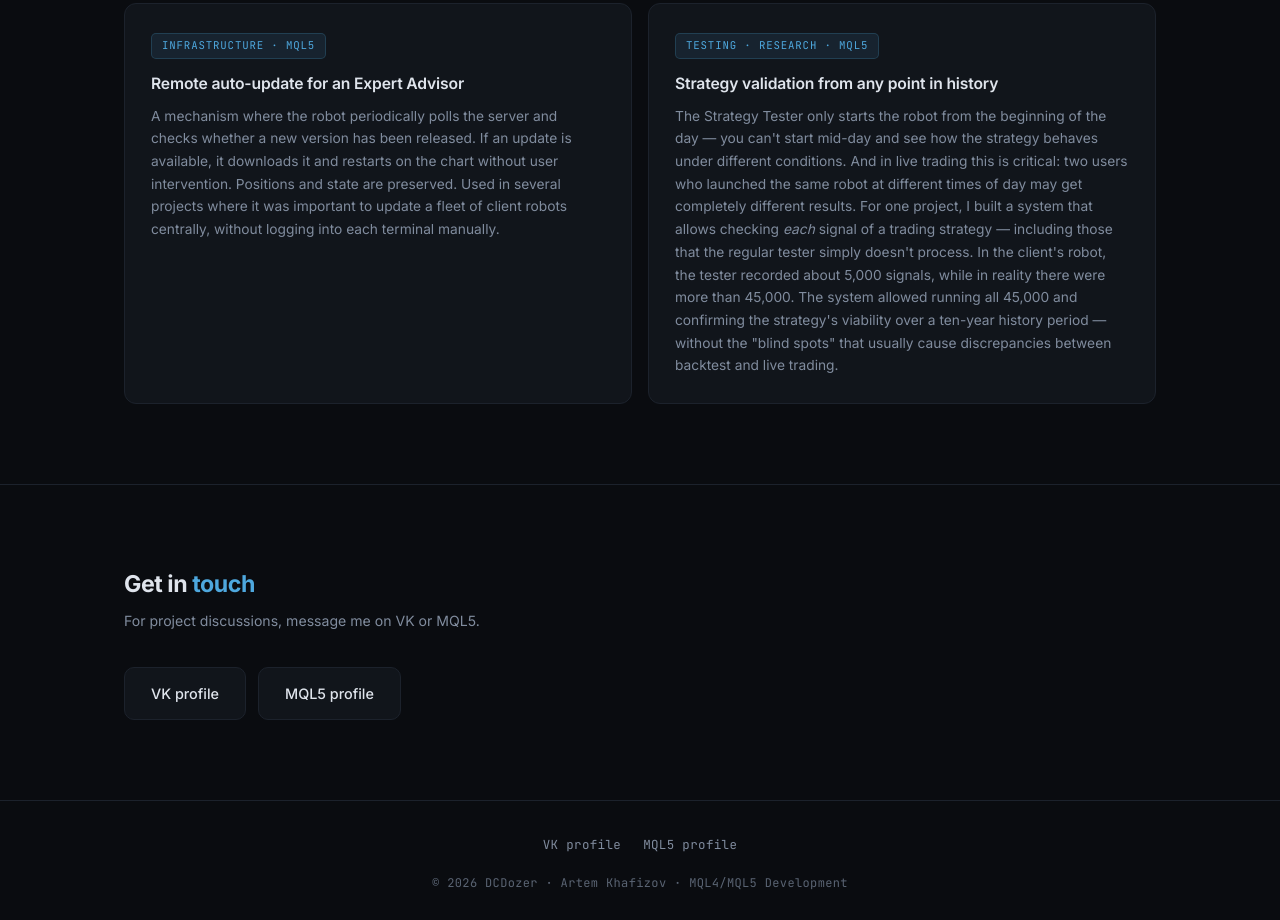
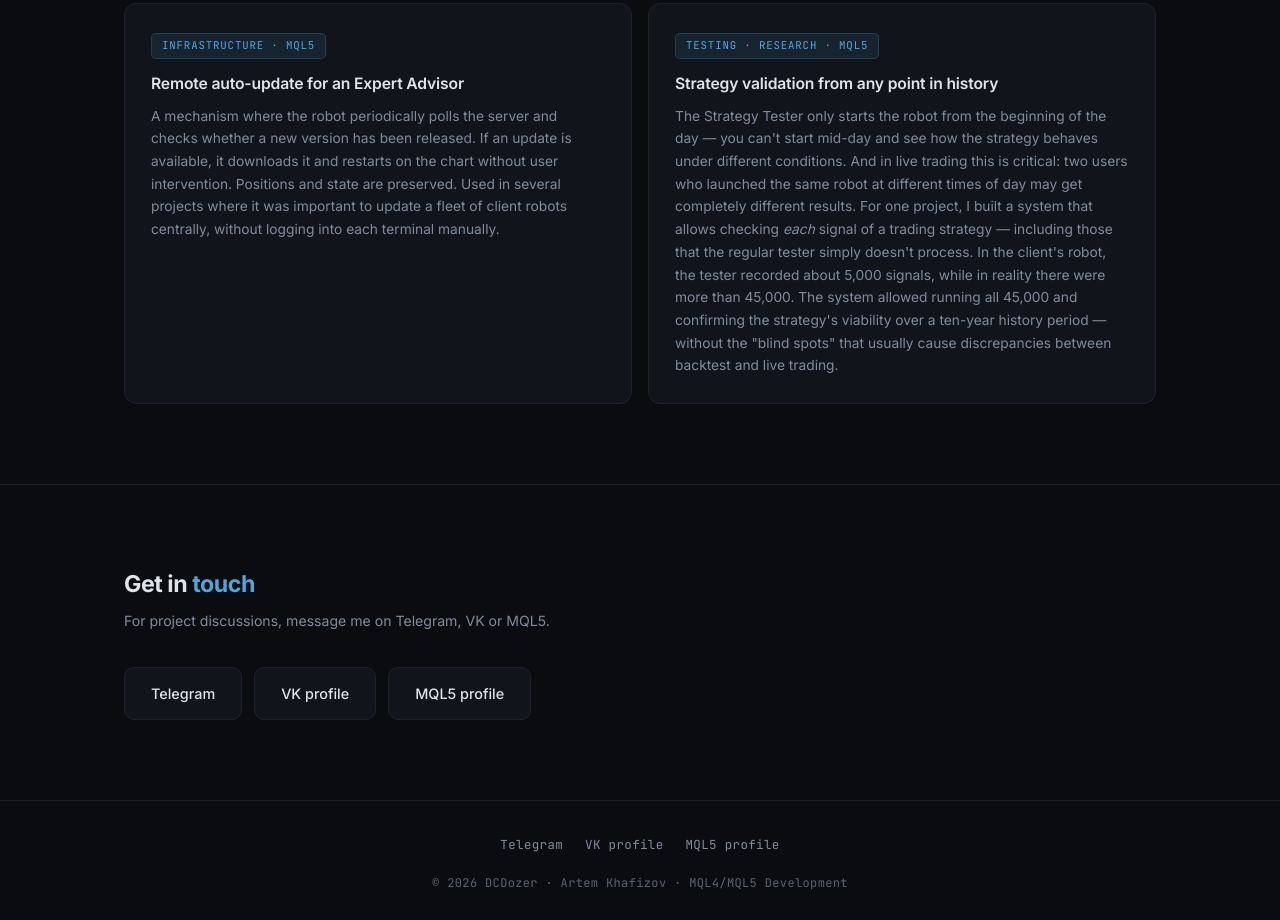
Before and after one commit to DCDozer/dcdozer.github.io, a plain HTML site: page en/index.html in a window 1280 px wide. Shown: the part 2158-3078 px from the top of the page. Drawn offline with Linux system fonts and the light colour scheme.

Commit message:
Update index.html
Добавил Telegram в контакты и подвал

```diff
--- a/en/index.html
+++ b/en/index.html
@@ -267,10 +267,13 @@
 
             <div class="sec-head reveal">
                 <h2>Get in <span>touch</span></h2>
-                <p>For project discussions, message me on VK or MQL5.</p>
+                <p>For project discussions, message me on Telegram, VK or MQL5.</p>
             </div>
 
             <div class="contact-links reveal">
+                <a href="https://t.me/dcdozer" target="_blank" rel="noopener" class="contact-link">
+                    Telegram
+                </a>
                 <a href="https://vk.com/dcdozer" target="_blank" rel="noopener" class="contact-link">
                     VK profile
                 </a>
@@ -287,6 +290,9 @@
         <div class="wrap footer-inner">
 
             <div class="footer-links">
+                <a href="https://t.me/dcdozer" target="_blank" rel="noopener" class="footer-link">
+                    Telegram
+                </a>
                 <a href="https://vk.com/dcdozer" target="_blank" rel="noopener" class="footer-link">
                     VK profile
                 </a>
```
